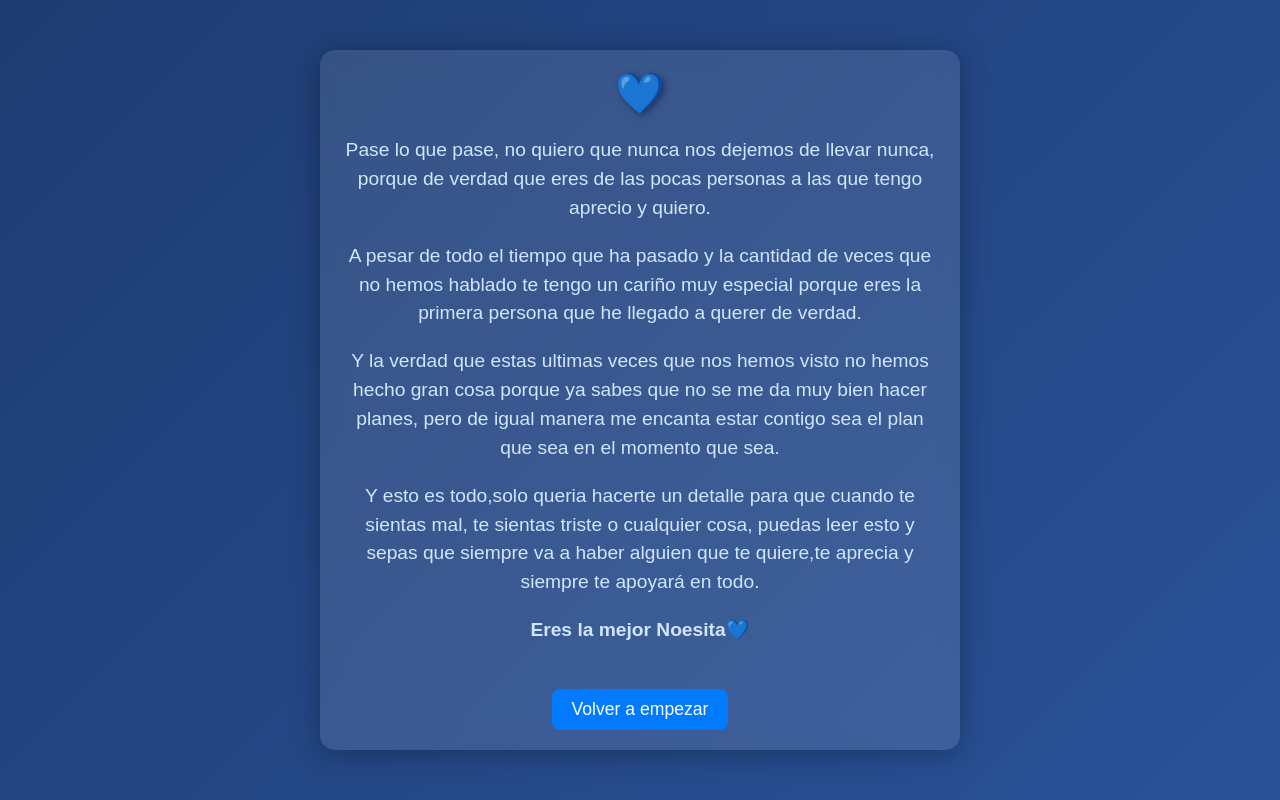
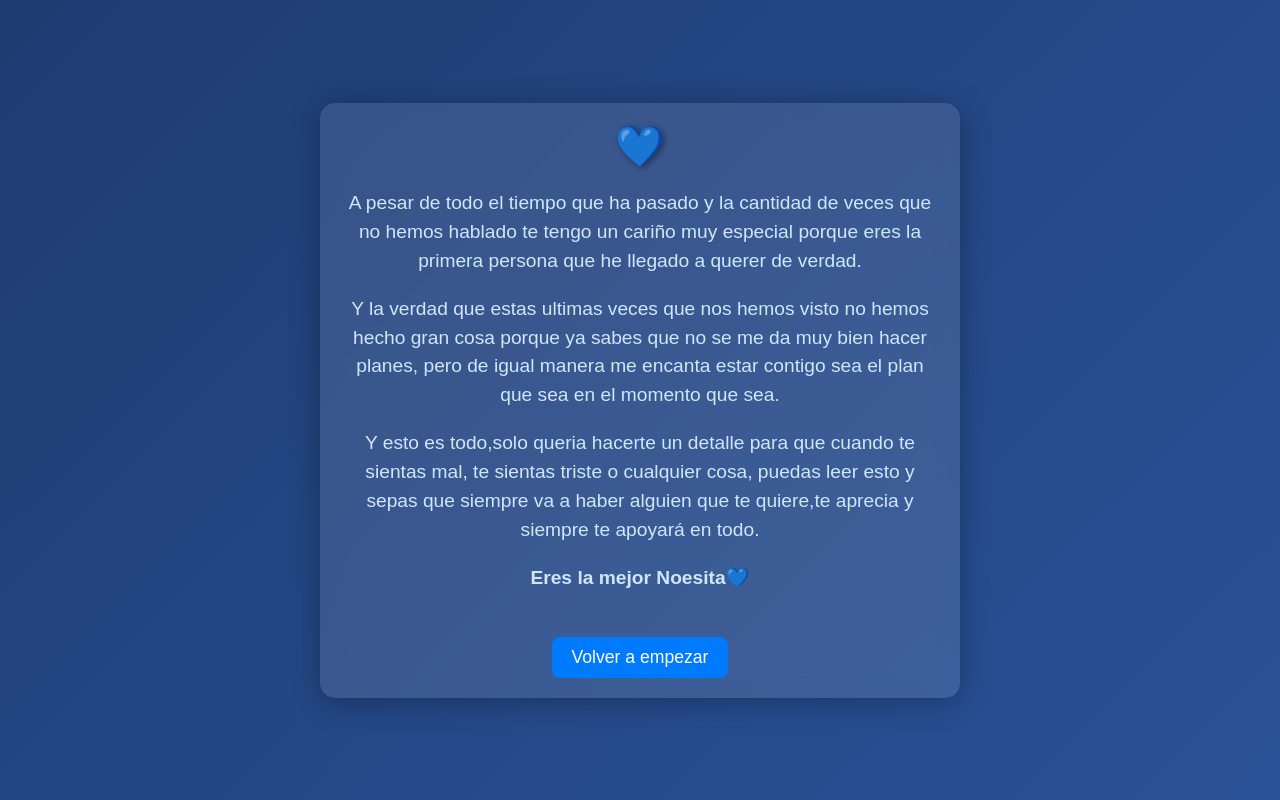
Before and after one commit to molavita/noe, a plain HTML site: page 💙.html in a window 1280 px wide. Drawn offline with Linux system fonts and the light colour scheme.

Commit message:
Update 💙.html

```diff
--- a/💙.html
+++ b/💙.html
@@ -98,7 +98,6 @@
 <body>
     <div class="container">
         <h1>💙</h1>
-        <p>Pase lo que pase, no quiero que nunca nos dejemos de llevar nunca, porque de verdad que eres de las pocas personas a las que tengo aprecio y quiero.</p>
         <p>A pesar de todo el tiempo que ha pasado y la cantidad de veces que no hemos hablado te tengo un cariño muy especial porque eres la primera persona que he llegado a querer de verdad.</p>
         <p>Y la verdad que estas ultimas veces que nos hemos visto no hemos hecho gran cosa porque ya sabes que no se me da muy bien hacer planes, pero de igual manera me encanta estar contigo sea el plan que sea en el momento que sea.</p>
         <p>Y esto es todo,solo queria hacerte un detalle para que cuando te sientas mal, te sientas triste o cualquier cosa, puedas leer esto y sepas que siempre va a haber alguien que te quiere,te aprecia y siempre te apoyará en todo.</p>
```
